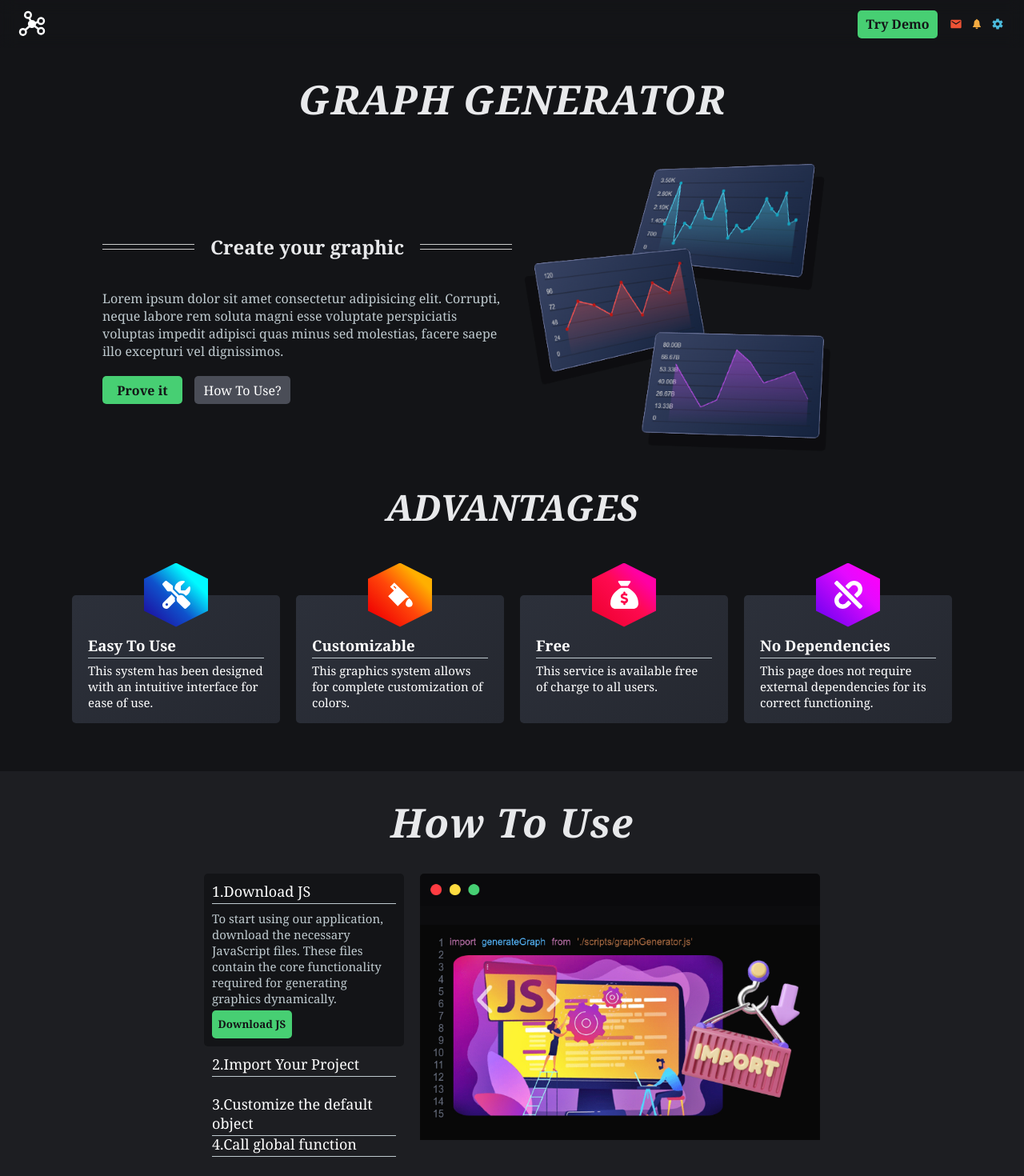
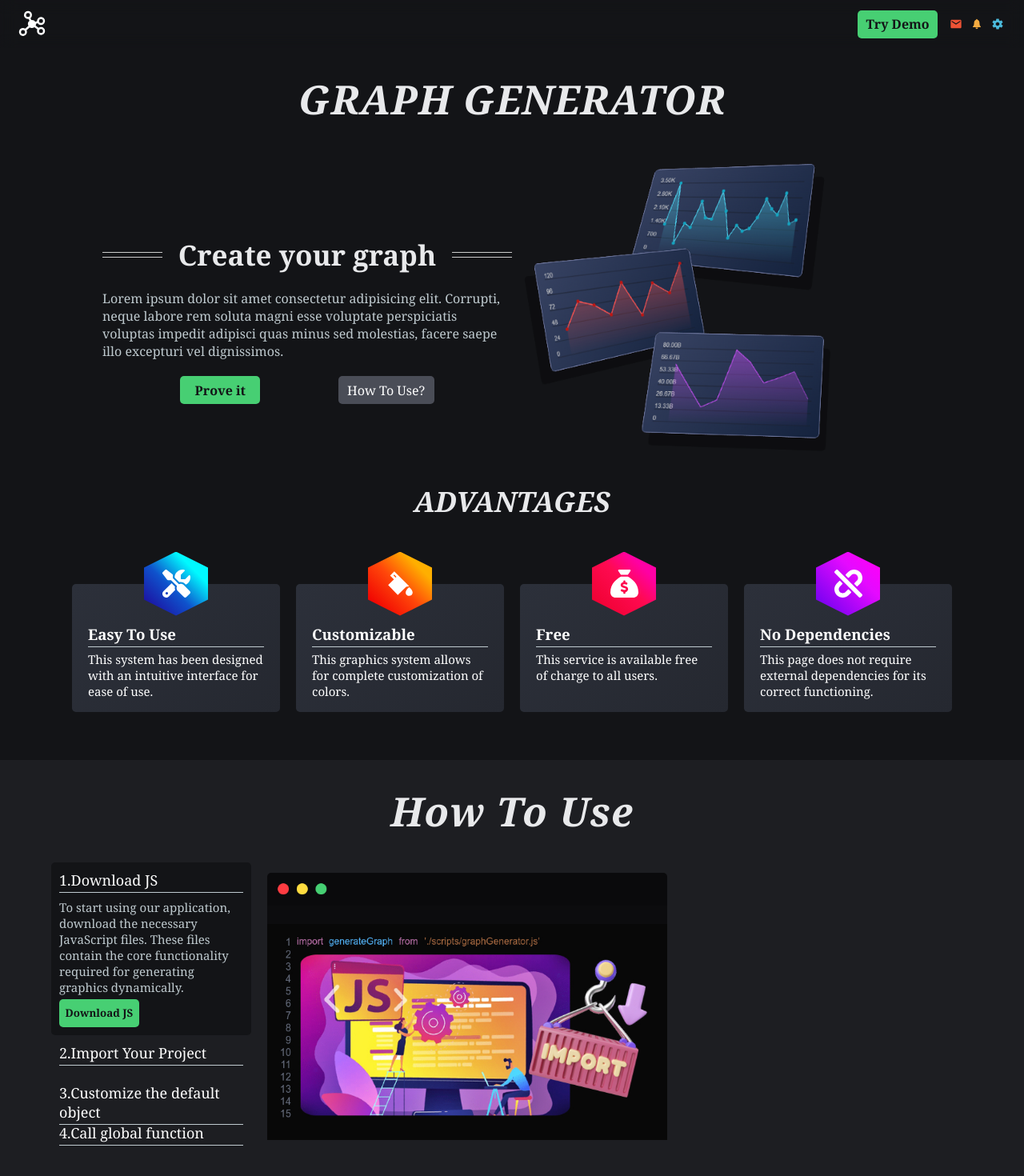
Before and after one commit to JuanmiBassa/graphGenerator, a React (Vite) app: page / in a window 1280 px wide. Shown: the top 1470 px of the page at 80% size. Built offline with nearby package versions, Linux system fonts and the light colour scheme.

Commit message:
cambios finales

```diff
--- a/src/App.jsx
+++ b/src/App.jsx
@@ -30,7 +30,7 @@ function App() {
         <h1>GRAPH GENERATOR</h1>
         <div id='section1-container'>
           <div>
-            <h2>Create your graphic</h2>
+            <h2>Create your graph</h2>
             <p className='text-section1'>Lorem ipsum dolor sit amet consectetur adipisicing elit. Corrupti, neque labore rem soluta magni esse voluptate perspiciatis voluptas impedit adipisci quas minus sed molestias, facere saepe illo excepturi vel dignissimos.</p>
             <div className='buttons-section1'>
               <Link className='default-button' to="/graph-test">Prove it</Link>
--- a/src/styles/app.css
+++ b/src/styles/app.css
@@ -37,7 +37,6 @@ h1 {
     margin-top: 10px;
     display: grid;
     grid-template-columns: 1fr max-content 1fr;
-    grid-template-rows: 27px 0;
     grid-gap: 20px;
     align-items: center;
 }
@@ -53,10 +52,12 @@ h1 {
 
 h2 {
     color: var(--light-white);
+    font-size: 35px;
 }
 
 .buttons-section1 {
     display: flex;
+    justify-content: space-evenly;
 }
 
 #howToUse {
@@ -69,7 +70,6 @@ h2 {
     height: 35px;
     text-decoration: none;
     border-radius: 5px;
-    margin-left: 15px;
     transition: 0.2s;
 }
 
@@ -181,6 +181,9 @@ h2 {
 
 #app-section3>div {
     display: flex;
+    flex-wrap: wrap;
+    width: 90%;
+    align-items: center;
 }
 
 #buttons-section3 {
```
